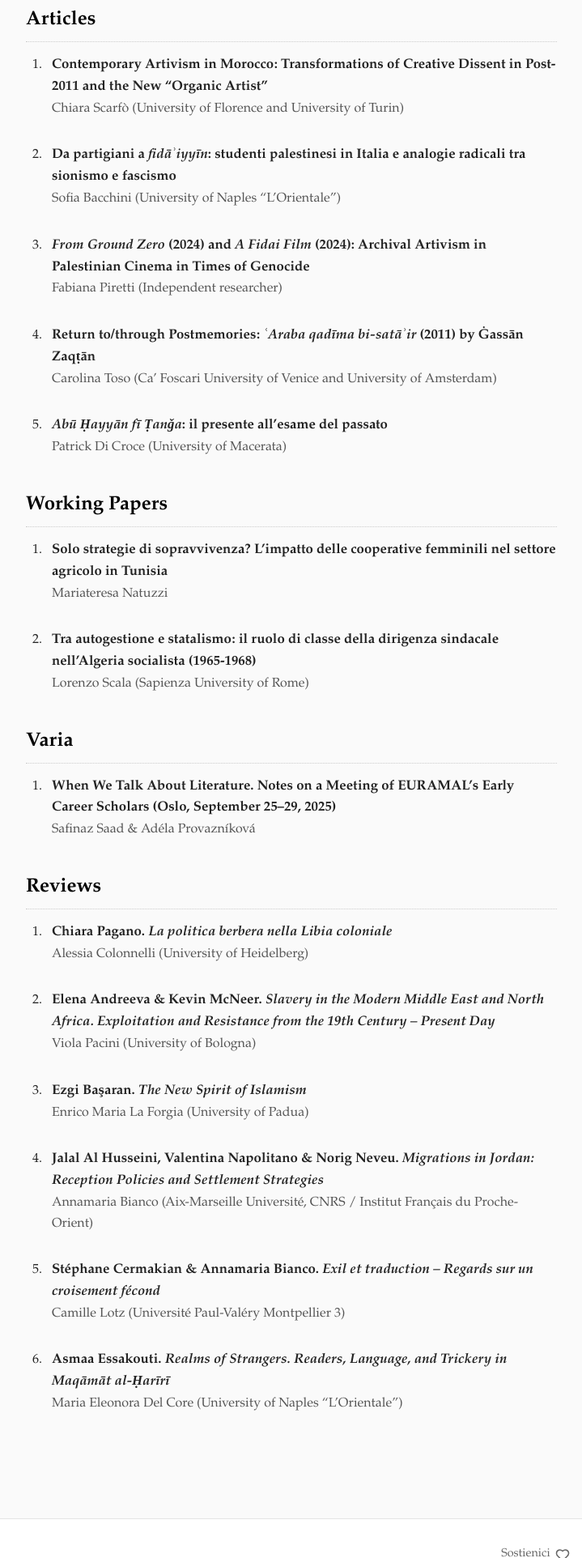
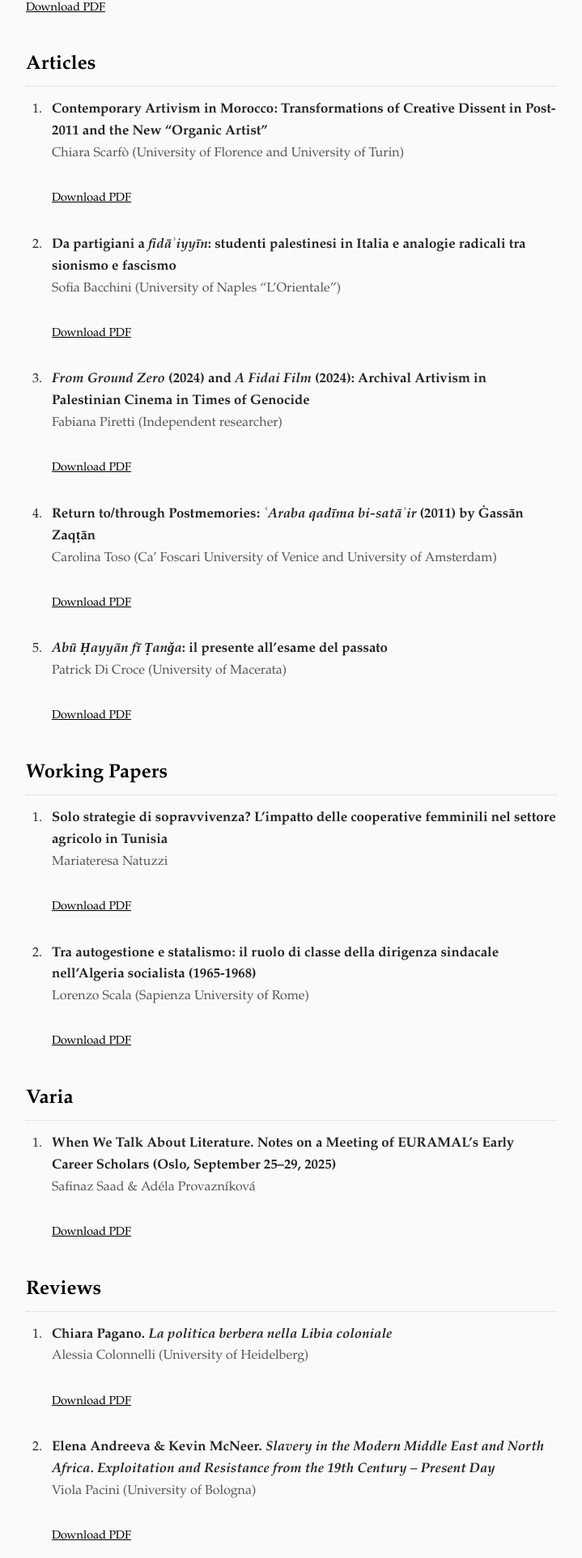
Before and after one commit to Axerck/maydan-website, an Astro site: page /en/pubblicazioni/vol-5 in a window 1280 px wide. Shown: the part 876-2800 px from the top of the page at 81% size, without its empty margins (462-1181 px from the left). Built offline with nearby package versions, Linux system fonts and the light colour scheme; Astro itself is replaced by a stand-in of ours.

Commit message:
Vol 5: aggiorna volume completo, aggiungi PDF dei singoli contributi (rinominati) e link di download per voce (it/en)

```diff
--- a/src/pages/en/pubblicazioni/vol-5.md
+++ b/src/pages/en/pubblicazioni/vol-5.md
@@ -13,39 +13,54 @@ description: "Fifth issue of Maydan: journal on Arab, Semitic, and Islamic world
 ## Editorial
 
 - **Editorial** *Gaia Sorge (University of Modena and Reggio Emilia)*
+  [Download PDF](/pdf/vol-5/Editoriale.pdf)
 
 ## Articles
 
 1. **Contemporary Artivism in Morocco: Transformations of Creative Dissent in Post-2011 and the New “Organic Artist”** *Chiara Scarfò (University of Florence and University of Turin)*
+   [Download PDF](/pdf/vol-5/Contemporary-Artivism-in-Morocco.pdf)
 
 2. **Da partigiani a <i>fidāʾiyyīn</i>: studenti palestinesi in Italia e analogie radicali tra sionismo e fascismo** *Sofia Bacchini (University of Naples “L’Orientale”)*
+   [Download PDF](/pdf/vol-5/Da-partigiani-a-fidaiyyin.pdf)
 
 3. **<i>From Ground Zero</i> (2024) and <i>A Fidai Film</i> (2024): Archival Artivism in Palestinian Cinema in Times of Genocide** *Fabiana Piretti (Independent researcher)*
+   [Download PDF](/pdf/vol-5/Archival-Artivism-in-Palestinian-Cinema.pdf)
 
 4. **Return to/through Postmemories: <i>ʿAraba qadīma bi-satāʾir</i> (2011) by Ġassān Zaqṭān** *Carolina Toso (Ca’ Foscari University of Venice and University of Amsterdam)*
+   [Download PDF](/pdf/vol-5/Return-to-through-Postmemories.pdf)
 
 5. **<i>Abū Ḥayyān fī Ṭanǧa</i>: il presente all’esame del passato** *Patrick Di Croce (University of Macerata)*
+   [Download PDF](/pdf/vol-5/Il-presente-allesame-del-passato.pdf)
 
 ## Working Papers
 
 1. **Solo strategie di sopravvivenza? L’impatto delle cooperative femminili nel settore agricolo in Tunisia** *Mariateresa Natuzzi*
+   [Download PDF](/pdf/vol-5/Solo-strategie-di-sopravvivenza.pdf)
 
 2. **Tra autogestione e statalismo: il ruolo di classe della dirigenza sindacale nell’Algeria socialista (1965-1968)** *Lorenzo Scala (Sapienza University of Rome)*
+   [Download PDF](/pdf/vol-5/Tra-autogestione-e-statalismo.pdf)
 
 ## Varia
 
 1. **When We Talk About Literature. Notes on a Meeting of EURAMAL’s Early Career Scholars (Oslo, September 25–29, 2025)** *Safinaz Saad & Adéla Provazníková*
+   [Download PDF](/pdf/vol-5/When-We-Talk-About-Literature.pdf)
 
 ## Reviews
 
 1. **Chiara Pagano. <i>La politica berbera nella Libia coloniale</i>** *Alessia Colonnelli (University of Heidelberg)*
+   [Download PDF](/pdf/vol-5/Recensione-La-politica-berbera.pdf)
 
 2. **Elena Andreeva & Kevin McNeer. <i>Slavery in the Modern Middle East and North Africa. Exploitation and Resistance from the 19th Century – Present Day</i>** *Viola Pacini (University of Bologna)*
+   [Download PDF](/pdf/vol-5/Recensione-Slavery-in-the-Modern-Middle-East.pdf)
 
 3. **Ezgi Başaran. <i>The New Spirit of Islamism</i>** *Enrico Maria La Forgia (University of Padua)*
+   [Download PDF](/pdf/vol-5/Recensione-The-New-Spirit-of-Islamism.pdf)
 
 4. **Jalal Al Husseini, Valentina Napolitano & Norig Neveu. <i>Migrations in Jordan: Reception Policies and Settlement Strategies</i>** *Annamaria Bianco (Aix-Marseille Université, CNRS / Institut Français du Proche-Orient)*
+   [Download PDF](/pdf/vol-5/Recensione-Migrations-in-Jordan.pdf)
 
 5. **Stéphane Cermakian & Annamaria Bianco. <i>Exil et traduction – Regards sur un croisement fécond</i>** *Camille Lotz (Université Paul-Valéry Montpellier 3)*
+   [Download PDF](/pdf/vol-5/Recensione-Exil-et-traduction.pdf)
 
 6. **Asmaa Essakouti. <i>Realms of Strangers. Readers, Language, and Trickery in Maqāmāt al-Ḥarīrī</i>** *Maria Eleonora Del Core (University of Naples “L’Orientale”)*
+   [Download PDF](/pdf/vol-5/Recensione-Realms-of-Strangers.pdf)
```
Also changed, not shown: src/pages/it/pubblicazioni/vol-5.md (+15 -0 lines), 16 other files.
